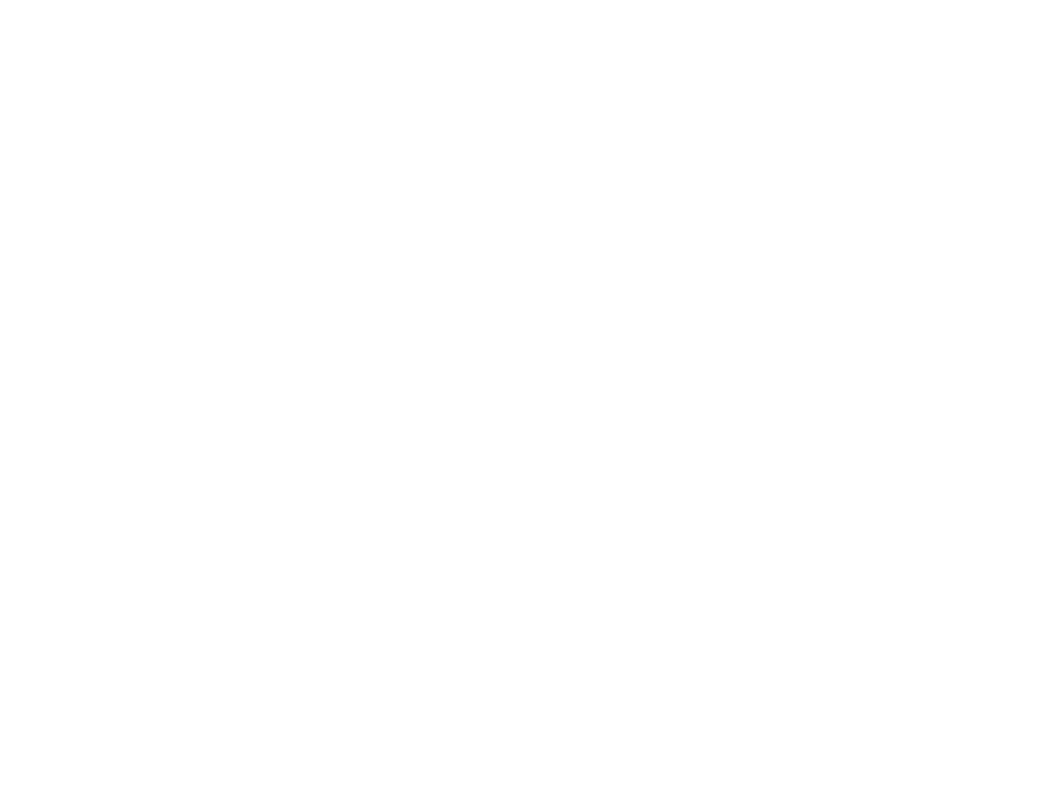
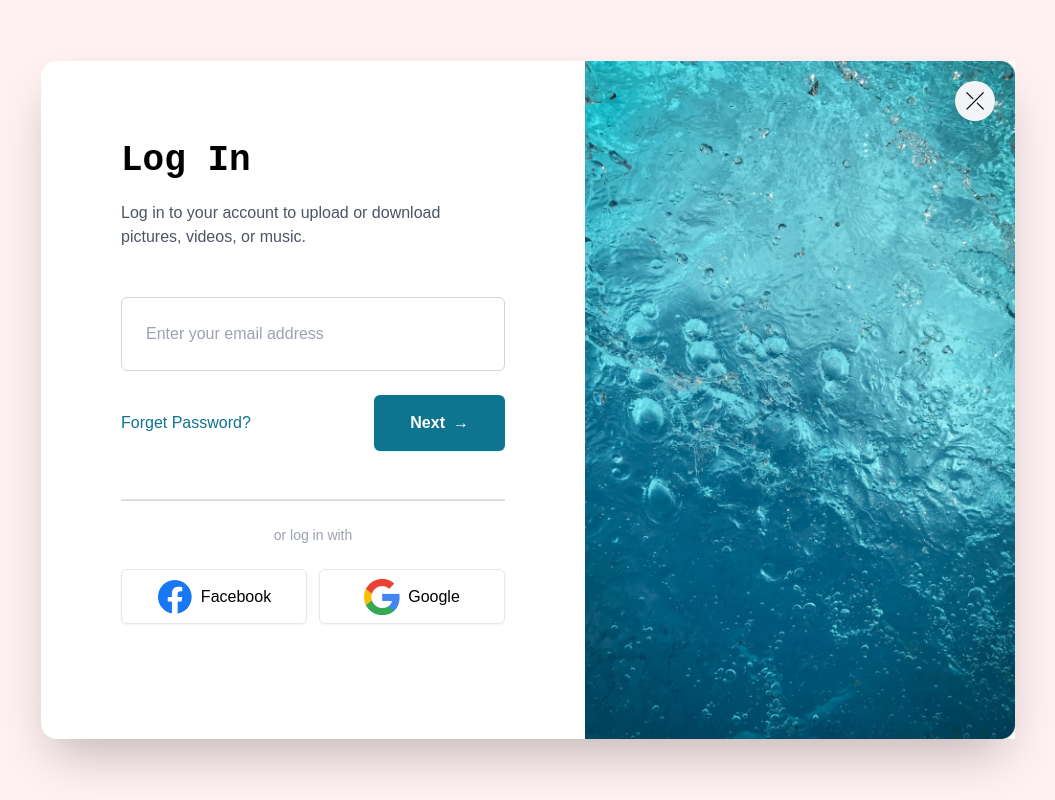
Before and after one commit to Nisschhal/tailwind-css-2024, a plain HTML site: page practiced-starter/login-modal/index.html in a window 1280 px wide. Shown: the whole page, without its empty margins (112-1167 px from the left). Drawn offline with nearby package versions, Linux system fonts and the light colour scheme.

Commit message:
Login Modal Complete

```diff
--- a/practiced-starter/login-modal/index.html
+++ b/practiced-starter/login-modal/index.html
@@ -4,7 +4,89 @@
     <meta charset="UTF-8" />
     <meta name="viewport" content="width=device-width, initial-scale=1.0" />
     <script src="https://cdn.tailwindcss.com"></script>
+    <script>
+      tailwind.config = {
+        theme: {
+          fontFamily: {
+            sans: ["Mulish", "sans-serif"],
+            mono: ["Rokkitt", "monospace"],
+          },
+        },
+      };
+    </script>
     <title>Login</title>
   </head>
-  <body></body>
+  <body>
+    <!-- Global Container -->
+    <div class="flex items-center justify-center min-h-screen bg-rose-50">
+      <!-- Card Container -->
+      <div
+        class="relative flex flex-col m-6 space-y-10 bg-white shadow-2xl rounded-2xl md:flex-row md:space-y-0 md:m-0"
+      >
+        <!-- Left Side -->
+        <div class="p-6 md:p-20 text-center md:text-left">
+          <!-- Top content -->
+          <h2 class="font-mono font-bold text-4xl mb-5">Log In</h2>
+          <p class="max-w-sm mb-12 font-sans font-light text-gray-600">
+            Log in to your account to upload or download pictures, videos, or
+            music.
+          </p>
+          <input
+            type="text"
+            placeholder="Enter your email address"
+            class="w-full p-6 placeholder:fon-sans placeholder:font-light border border-gray-300 rounded-md focus:outline-none"
+          />
+          <!-- Middle Content -->
+          <div
+            class="flex flex-col items-center justify-between mt-6 space-y-6 md:flex-row md:space-y-0"
+          >
+            <div class="font-thin text-cyan-700">Forget Password?</div>
+            <button
+              class="w-full md:w-auto flex space-x-2 items-center justify-center font-bold text-white shadow-cyan-100 shadow-sm hover:shadow-lg bg-cyan-700 px-9 py-4 rounded-md hover:bg-opacity-90 hover:-translate-y-1 active:translate-y-0 active:bg-opacity-100 active:shadow-none transition duration-150"
+            >
+              <span>Next</span><span>→</span>
+            </button>
+          </div>
+          <!-- Border -->
+          <div class="mt-12 border border-b border-b-gray-300"></div>
+          <!-- Bottom Content -->
+          <p class="py-6 text-sm font-thin text-center text-gray-400">
+            or log in with
+          </p>
+          <!-- Social Media Button Group -->
+          <div
+            class="flex flex-col space-y-6 md:flex-row md:space-y-0 md:space-x-3"
+          >
+            <!-- Facebook button -->
+            <button
+              class="flex justify-center items-center space-x-2 py-2 border rounded-md shadow-sm hover:shadow-lg hover:bg-opacity-30 hover:-translate-y-1 active:translate-y-0 active:shadow-sm transition duration-150 md:w-1/2"
+            >
+              <img src="./images/facebook.png" alt="facebook" class="w-9" />
+              <span>Facebook</span>
+            </button>
+            <!-- Google button -->
+            <button
+              class="flex justify-center items-center space-x-2 py-2 border rounded-md shadow-sm hover:shadow-lg hover:bg-opacity-30 hover:-translate-y-1 active:translate-y-0 active:shadow-sm transition duration-150 md:w-1/2"
+            >
+              <img src="./images/google.png" alt="facebook" class="w-9" />
+              <span>Google</span>
+            </button>
+          </div>
+        </div>
+        <!-- Right Side -->
+        <img
+          src="./images/image.jpg"
+          alt=""
+          class="w-[430px] hidden md:block"
+        />
+
+        <!-- Modal Close Button -->
+        <div
+          class="absolute flex items-center justify-center text-2xl rounded-full bg-gray-300 md:bg-gray-100 w-10 h-10 -top-5 right-5 md:top-5 cursor-pointer hover:-translate-y-1 active:translate-y-0"
+        >
+          &#10539;
+        </div>
+      </div>
+    </div>
+  </body>
 </html>
```
